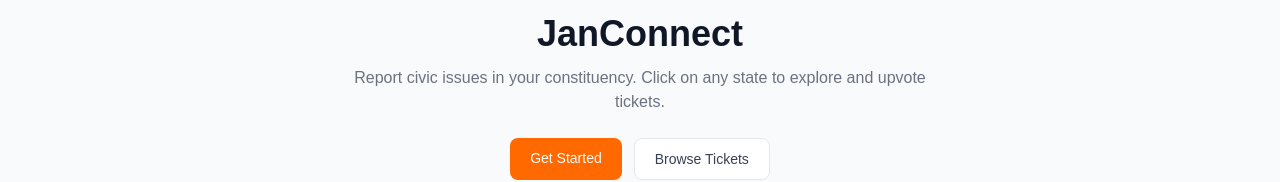
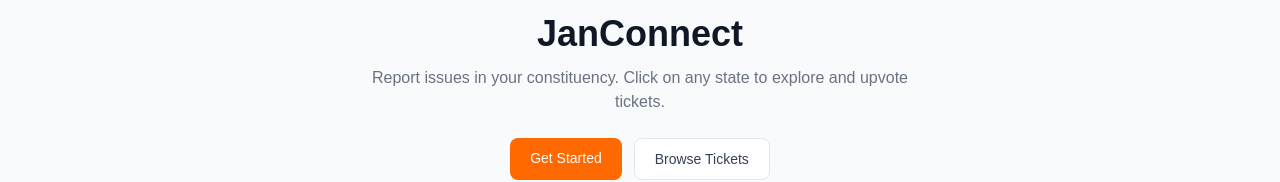
Before and after one commit to amish-pratap-singh-1/p0003, a Next.js app: page / in a window 1280 px wide. Shown: the part 125-307 px from the top of the page. Built offline with nearby package versions, Linux system fonts and the light colour scheme; no server answers; the database is empty.

Commit message:
setup doc update

```diff
--- a/src/pages/index.tsx
+++ b/src/pages/index.tsx
@@ -77,8 +77,8 @@ export default function Home() {
             JanConnect
           </h1>
           <p className="text-gray-500 max-w-xl mx-auto text-sm sm:text-base">
-            Report civic issues in your constituency. Click on any state to
-            explore and upvote tickets.
+            Report issues in your constituency. Click on any state to explore
+            and upvote tickets.
           </p>
           <div className="flex gap-3 justify-center mt-6">
             <a
```
Also changed, not shown: setup.txt.
